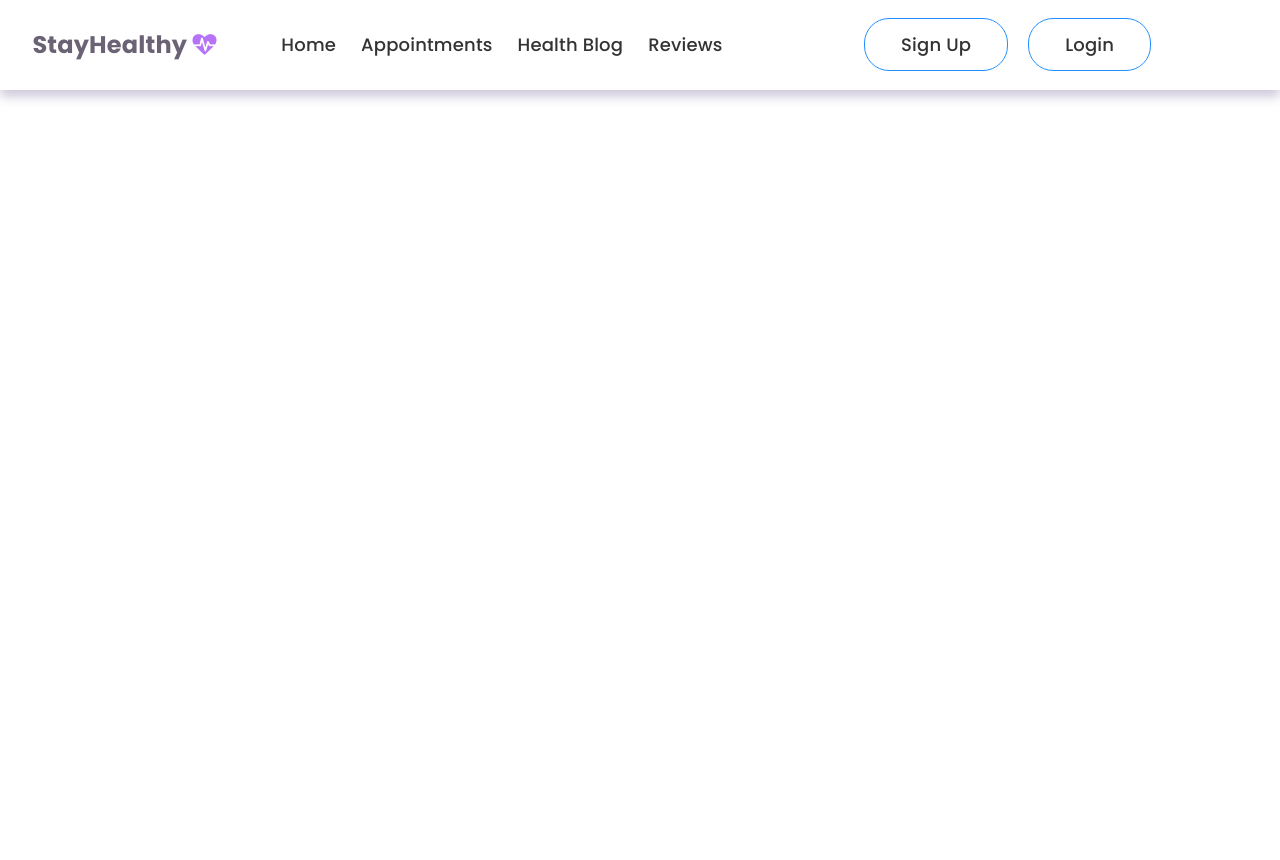
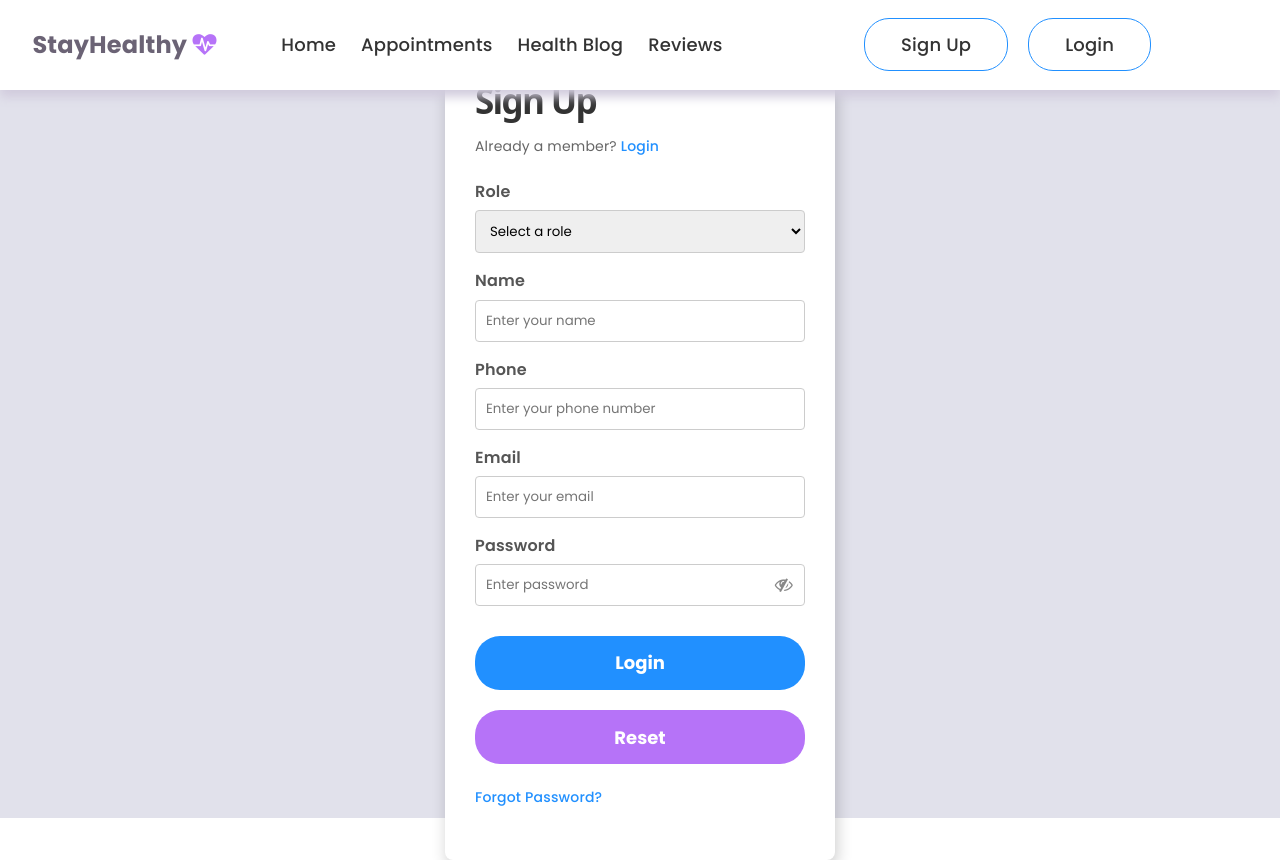
Before and after one commit to eBubens/med_appt, a React (Vite) app: page /signup in a window 1280 px wide. Before the commit the page ends 800 px from the top, so only its background shows below. Built offline with nearby package versions, Linux system fonts and the light colour scheme.

Commit message:
Fix Sing_up & Login

```diff
--- a/src/App.jsx
+++ b/src/App.jsx
@@ -7,6 +7,8 @@ import { BrowserRouter, Routes, Route } from "react-router-dom";
 // Import custom Navbar component
 import Navbar from './Components/Navbar/Navbar';
 import Landing_Page from './Components/Landing_Page/Landing_Page';
+import Sign_up from './Components/Sign_up/Sign_up';
+import Login from './Components/Login/Login';
 
 // Function component for the main App
 function App() {
@@ -23,6 +25,8 @@ function App() {
           <Routes>
             {/* Define individual Route components for different pages */}
             <Route path="/" element={<Landing_Page />} />
+            <Route path="/signup" element={<Sign_up />} />
+            <Route path="/login" element={<Login />} />
           </Routes>
         </BrowserRouter>
     </div>
--- a/src/Components/Login/Login.jsx
+++ b/src/Components/Login/Login.jsx
@@ -6,43 +6,6 @@ const Login = () => {
 
     const togglePasswordVisibility = () => {
         setShowPassword(!showPassword);
-    };
-
-    const [formData, setFormData] = useState({
-        email: '',
-        password: ''
-    });
-
-    const [errors, setErrors] = useState({});
-
-    const validate = () => {
-        let newErrors = {};
-
-        // E-Mail Validierung (Regex)
-        const emailRegex = /^[^\s@]+@[^\s@]+\.[^\s@]+$/;
-        if (!formData.email) {
-            newErrors.email = "Email is required";
-        } else if (!emailRegex.test(formData.email)) {
-            newErrors.email = "Invalid email format";
-        }
-
-        // Passwort Validierung
-        if (!formData.password) {
-            newErrors.password = "Password is required";
-        }
-
-        setErrors(newErrors);
-        return Object.keys(newErrors).length === 0; // true, wenn keine Fehler
-    };
-
-    const handleSubmit = (e) => {
-        e.preventDefault(); // Verhindert Neuladen der Seite
-        if (validate()) {
-            console.log("Form data is valid:", formData);
-            // Hier folgt der API-Aufruf zum Backend
-        } else {
-            console.log("Validation failed");
-        }
     };
 
     return (
--- a/src/Components/Navbar/Navbar.jsx
+++ b/src/Components/Navbar/Navbar.jsx
@@ -1,4 +1,5 @@
 import React from 'react';
+import { Link } from 'react-router-dom'; // WICHTIG: Link importieren
 import './Navbar.css';
 
 const Navbar = () => {
@@ -9,14 +10,15 @@ const Navbar = () => {
       </div>
 
       <div className="nav_links">
-        <a href="#home">Home</a>
-        <a href="#appointments">Appointments</a>
-        <a href="#blog">Health Blog</a>
-        <a href="#reviews">Reviews</a>
+        <Link to="/">Home</Link>
+        <Link to="/appointments">Appointments</Link>
+        <Link to="/blog">Health Blog</Link>
+        <Link to="/reviews">Reviews</Link>
 
         <div className="nav_login">
-          <a href="#signup" className="btn-signup">Sign Up</a>
-          <a href="#login" className="btn-login">Login</a>
+          {/* Hier die Pfade anpassen */}
+          <Link to="/signup" className="btn-signup">Sign Up</Link>
+          <Link to="/login" className="btn-login">Login</Link>
         </div>
       </div>
     </nav>
--- a/src/Components/Sign_up/Sing_up.css
+++ b/src/Components/Sign_up/Sign_up.css
@@ -1,9 +1,9 @@
 .signup-container {
-    background-color: #f4f7f6;
+    background-color: #e1e1eb;
     display: flex;
     justify-content: center;
     align-items: center;
-    height: 100vh;
+    height: 91vh;
     margin: 0;
 }
 
@@ -11,7 +11,7 @@
     display: flex;
     justify-content: center;
     align-items: center;
-    height: 100vh;
+    height: 91vh;
     margin: 0;
 }
 
@@ -19,11 +19,18 @@
     background: white;
     padding: 30px;
     border-radius: 8px;
-    box-shadow: 0 4px 10px rgba(0,0,0,0.1);
-    width: 350px;
+    box-shadow: 2px 7px 16px rgba(0,0,0,0.2);
+    width: 390px;
+    text-align: left;
 }
 
-h1 { margin: 0 0 10px 0; color: #333; }
+.signup-box h1 {
+    margin: 0 0 10px 0;
+    color: #333;
+    font-size: 35px;
+    font-weight: bold;
+}
+
 p { font-size: 14px; color: #666; margin-bottom: 20px; }
 .login-link { color: #2190FF; text-decoration: none; }
 
@@ -33,7 +40,12 @@ p { font-size: 14px; color: #666; margin-bottom: 20px; }
     flex-direction: column;
 }
 
-label { font-weight: bold; margin-bottom: 5px; color: #555; }
+label {
+    font-weight: 600;
+    margin-bottom: 5px;
+    font-size: 16px;
+    color: #555;
+}
 
 input, select {
     padding: 10px;
--- a/src/Components/Sign_up/Sign_up.jsx
+++ b/src/Components/Sign_up/Sign_up.jsx
@@ -2,7 +2,6 @@ import React, { useState } from 'react';
 import './Sign_up.css';
 
 const Sign_up = () => {
-    // State für die Passwort-Sichtbarkeit
     const [showPassword, setShowPassword] = useState(false);
 
     const togglePasswordVisibility = () => {
@@ -54,16 +53,15 @@ const Sign_up = () => {
         }
     };
 
-
     return (
         <section className="signup-container">
             <div className="signup-box">
                 <h1>Sign Up</h1>
                 <p>Already a member? <a href="#" className="login-link">Login</a></p>
 
-                <form onSubmit={handleSubmit} onReset={handleReset}>
-                    {/* Rolle */}
-                    <div className="form-group">
+                <form>
+                     {/* Rolle */}
+                     <div className="form-group">
                         <label htmlFor="role">Role</label>
                         <select id="role" name="role" required defaultValue="">
                             <option value="" disabled>Select a role</option>
@@ -77,26 +75,23 @@ const Sign_up = () => {
                     <div className="form-group">
                         <label htmlFor="name">Name</label>
                         <input
-                                type="te
-                            xt" id="na
-                            me" placeholder="Enter your na
-                            me" requi
-                        red />
+                            type="text"
+                            id="name"
+                            placeholder="Enter your name"
+                            required
+                        />
                     </div>
 
                     {/* Phone */}
                     <div className="form-group">
-                        <label htmlFor="phone">Phone Number</label>
+                        <label htmlFor="phone">Phone</label>
                         <input
                             type="tel"
                             id="phone"
                             name="phone"
-                            placeholder="Enter 10-digit phone number"
-                            value={formData.phone}
-                            onChange={handlePhoneChange} // Spezial-Funktion für die 10-Ziffern-Regel
+                            placeholder="Enter your phone number"
                             required
                         />
-                        {errors.phone && <span className="error-text" style={{color: 'red'}}>{errors.phone}</span>}
                     </div>
 
                     {/* Email */}
@@ -107,8 +102,6 @@ const Sign_up = () => {
                             id="email"
                             placeholder="Enter your email"
                             required
-                            value={formData.email}
-                            onChange={(e) => setFormData({...formData, email: e.target.value})}
                         />
                     </div>
 
@@ -133,8 +126,12 @@ const Sign_up = () => {
 
                     {/* Buttons */}
                     <div className="button-group">
-                        <button type="submit" className="btn-submit">Submit</button>
+                        <button type="submit" className="btn-submit">Login</button>
                         <button type="reset" className="btn-reset">Reset</button>
+                    </div>
+
+                    <div className="forgot-password">
+                        <p><a href="#" className="login-link">Forgot Password?</a></p>
                     </div>
                 </form>
             </div>
```
Also changed, not shown: src/Components/Sign_up/Sign_up.html (renamed from src/Components/Sign_up/Sing_up.html).
